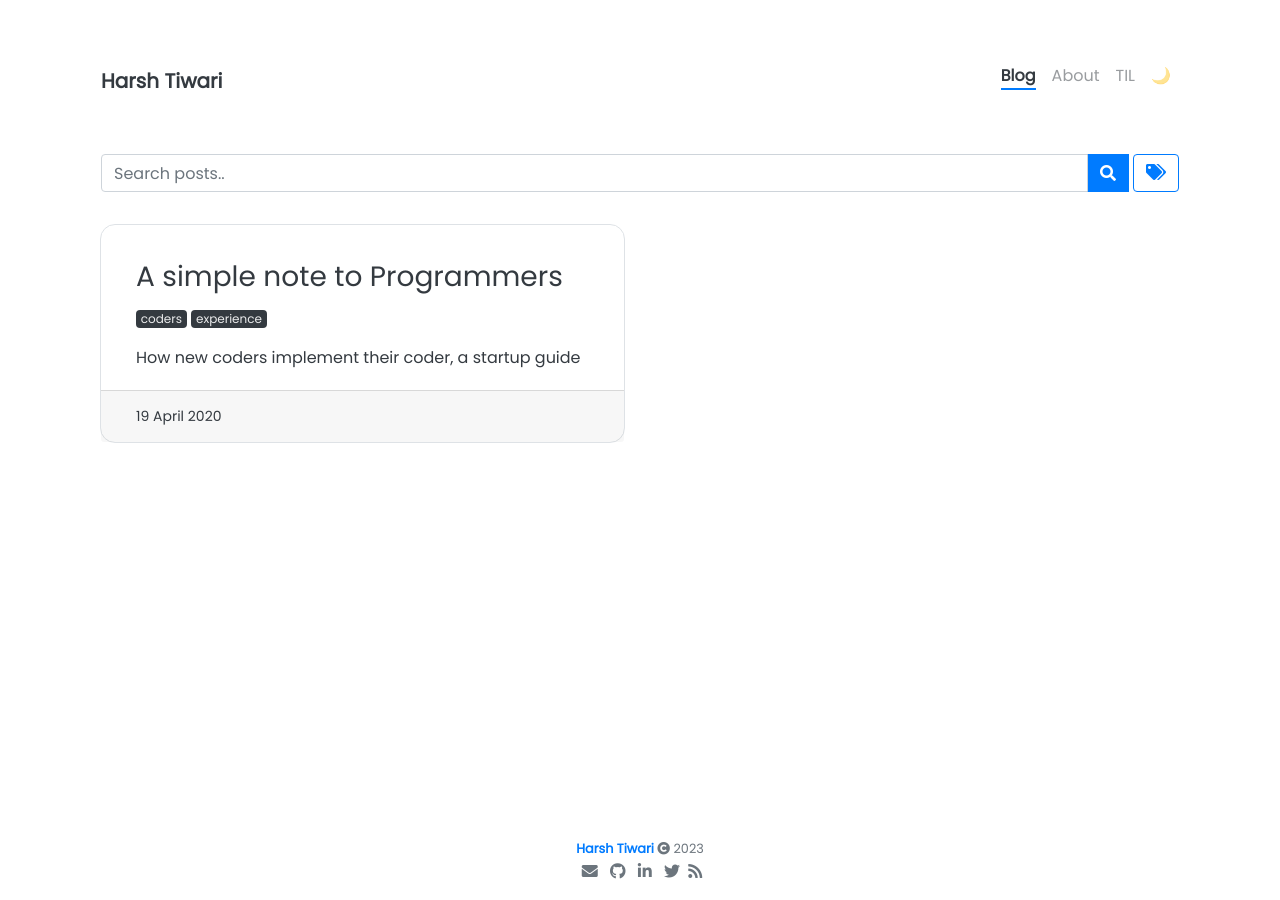
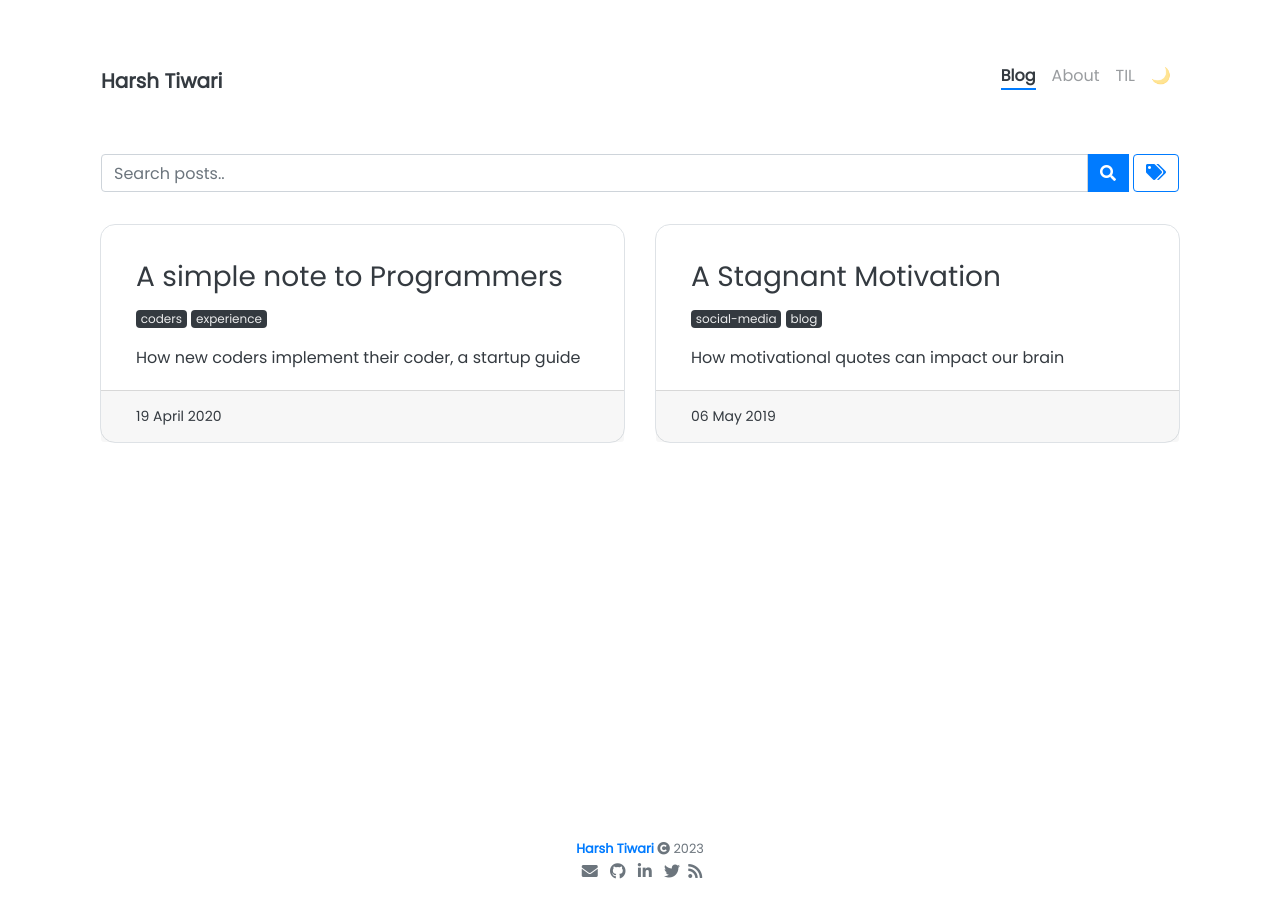
Before and after one commit to harshvarddhantiwari/harshvarddhantiwari.github.io, a Jekyll site: the page built from pages/blog.html, in a window 1280 px wide. Built offline with Jekyll 4.4.1, drawn with Linux system fonts in a browser that asks for light colours; nearby versions of some CDN libraries; comment, search, counter and statistics services are not loaded; part of the change alters nothing that is shown.

Commit message:
added another blog page

```diff
--- a/_config.yml
+++ b/_config.yml
@@ -25,9 +25,9 @@ author:
   # behance           : your_username
   # dribbble          : your_username
   email: harshk915@gmail.com
-  #facebook: amanroy007
+  #facebook:
   github: harshvarddhantiwari
-  #keybase: amanroy
+  #keybase:
   # gitlab            : your_username
   # instagram         : your_username
   linkedin: iharshtiwari
--- /dev/null
+++ b/_posts/2019-05-06-stagnant-motivation.markdown
@@ -0,0 +1,28 @@
+---
+title: "A Stagnant Motivation "
+tags: ["social-media", "blog"]
+style:
+color:
+# image: "/assets/images/motivation/motivations.jpg"
+description: "How motivational quotes can impact our brain"
+permalink: Motivation
+---
+
+
+## A Stagnant Motivation Everywhere
+
+We’re all using any sort of social media, anyway everyday. And at every single on we would have liked or followed any kinda motivational or so called success saying page or group where we get bizarre amount of motivational quotes daily, or even whenever we fetch page.
+
+What does that mean?
+
+How far our lives changed? Do we remembered any of ‘em? And one last question; Do we really need this pinnacle motivation if it charge us like energy drink, temporarily.
+I know some of you would disagree from my sayin, but really I know that in this unsettle and disappointed world we need some motivation and why have I problem with this? My point here is how productive you become by reading all this? Have you ever think a decade ago people were rely on some sort of motivational quotes which were stated by scientists like Einstein, Edison or Ford. Or they would rather get motivation by reading self-help book, but never rely on some psychotic ordinary saying quotes, which is completely relatable and time consuming. Take this like, when you open your social media, like Facebook, Instagram or whats app, you get bombarded by some human relatable so called motivation quotes, which for some time tends you to think about you, that this piece of sentence is right, and it makes us inferior in many ways, we thought ourselves that we need to change ourselves, we are stupid or we are unsuccessful in many ways, and that’s not right, we never accept ourselves as a truth and tend to change every single time by listening external sources. There are people who is so called successful not by subscribing motivational pages, but by not being status quo. They were relentless about their dream, they were visionary they dedicated their entire life with one single obsession about their believe, which then prove last.
+
+
+All I am saying is, look yourself as a person who is complete and don’t need to change, instead we can improve ourselves like most application improve its version itself. Upgrade for better don’t listen blindly all those quotes, I admit they are true and make sense but there is a quote which I wanna to state lastly;
+
+“How many success stories you need, to make your own.”
+
+Anyway it’s my opinion, feel free to leave comment on this below, what do you think about it?
+Or you can read this blog in whatever language you prefer.
+Thanks for reading this.
```
Also changed, not shown: assets/images/motivation/motivations.jpg (added).
